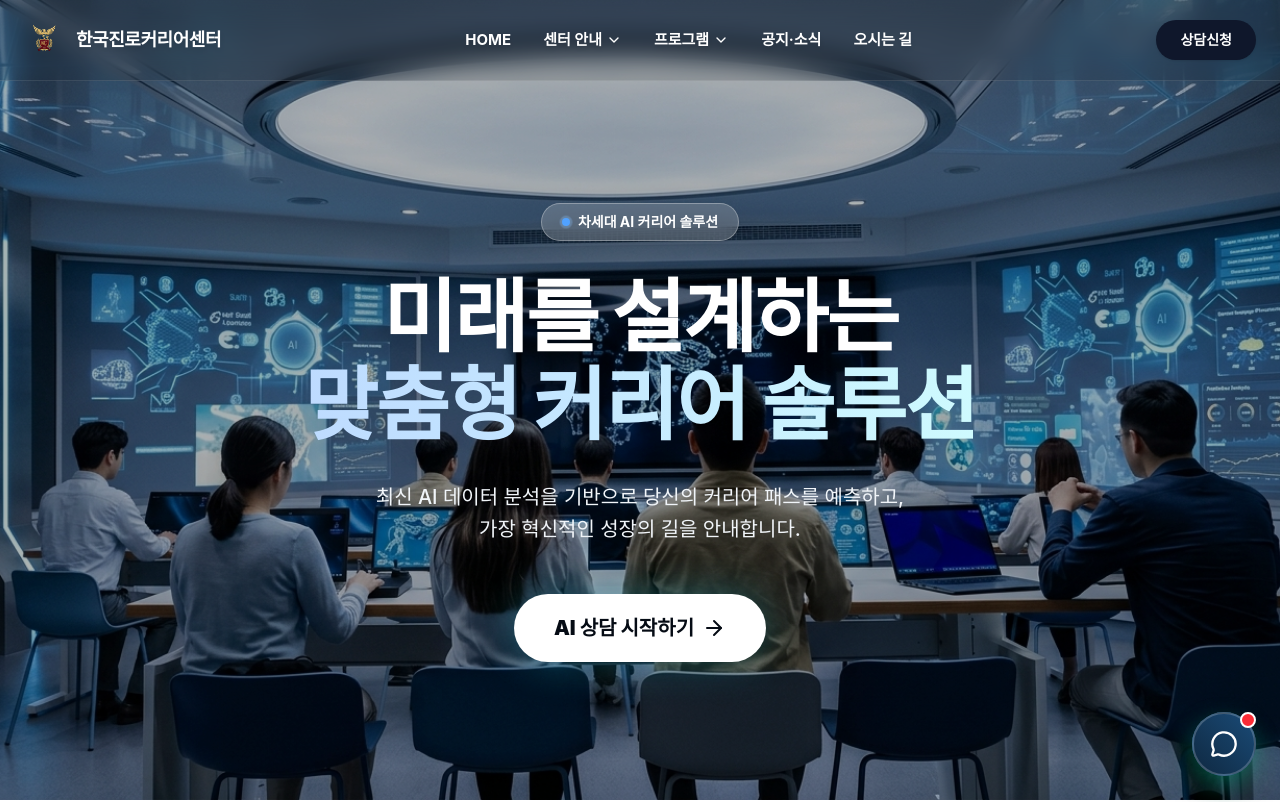
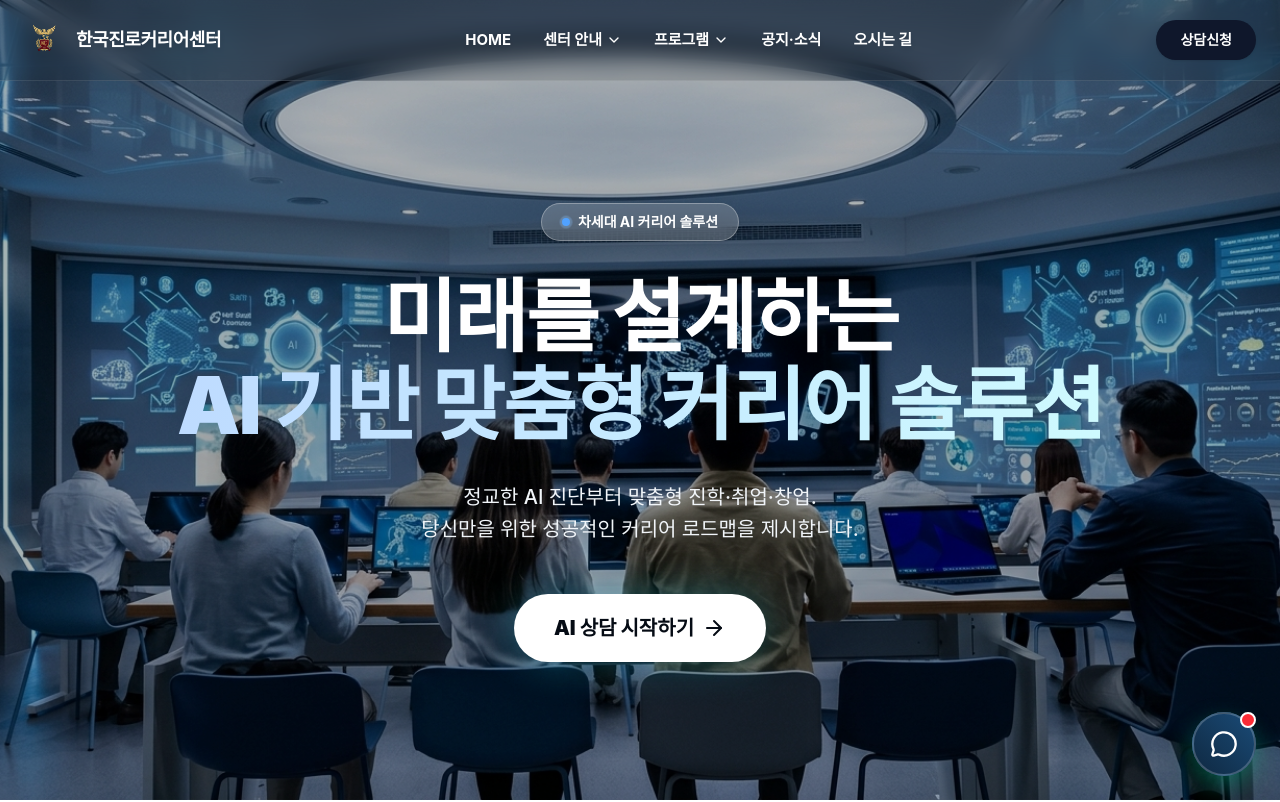
Before and after one commit to Minkkaeng/Korea-Career-Center, a React (Vite) app: page / in a window 1280 px wide. Shown: the top 802 px of the page. Built offline with nearby package versions, Linux system fonts and the light colour scheme.

Commit message:
feat: update hero section texts

```diff
--- a/src/pages/Home.tsx
+++ b/src/pages/Home.tsx
@@ -78,15 +78,15 @@ export default function Home() {
               className="text-5xl md:text-7xl lg:text-[80px] font-black leading-[1.1] tracking-tight break-keep mb-8 drop-shadow-2xl text-white"
             >
               미래를 설계하는<br/>
-              <span className="text-transparent bg-clip-text bg-gradient-to-r from-blue-200 to-cyan-100">맞춤형 커리어 솔루션</span>
+              <span className="text-transparent bg-clip-text bg-gradient-to-r from-blue-200 to-cyan-100">AI 기반 맞춤형 커리어 솔루션</span>
             </motion.h1>
 
             <motion.p
               initial="hidden" animate="visible" variants={fadeInUp} transition={{ delay: 0.2 }}
               className="text-lg md:text-xl text-slate-100 max-w-2xl font-medium break-keep mb-12 drop-shadow-lg leading-relaxed"
             >
-              최신 AI 데이터 분석을 기반으로 당신의 커리어 패스를 예측하고,<br className="hidden md:block" />
-              가장 혁신적인 성장의 길을 안내합니다.
+              정교한 AI 진단부터 맞춤형 진학·취업·창업.<br className="hidden md:block" />
+              당신만을 위한 성공적인 커리어 로드맵을 제시합니다.
             </motion.p>
 
             <motion.div initial="hidden" animate="visible" variants={fadeInUp} transition={{ delay: 0.3 }}>
--- /dev/null
+++ b/update-hero-text.cjs
@@ -0,0 +1,26 @@
+const fs = require('fs');
+
+let f = fs.readFileSync('src/pages/Home.tsx', 'utf8');
+
+const oldText1 = `미래를 설계하는<br/>
+              <span className="text-transparent bg-clip-text bg-gradient-to-r from-blue-200 to-cyan-100">맞춤형 커리어 솔루션</span>`;
+const newText1 = `미래를 설계하는<br/>
+              <span className="text-transparent bg-clip-text bg-gradient-to-r from-blue-200 to-cyan-100">AI 기반 맞춤형 커리어 솔루션</span>`;
+
+const oldText2 = `최신 AI 데이터 분석을 기반으로 당신의 커리어 패스를 예측하고,<br className="hidden md:block" />
+              가장 혁신적인 성장의 길을 안내합니다.`;
+const newText2 = `정교한 AI 진단부터 맞춤형 진학·취업·창업.<br className="hidden md:block" />
+              당신만을 위한 성공적인 커리어 로드맵을 제시합니다.`;
+
+f = f.replace(oldText1, newText1);
+f = f.replace(oldText2, newText2);
+
+// Handle CRLF if needed
+if (!f.includes(newText1)) {
+  const oldText1CR = oldText1.replace(/\\n/g, '\\r\\n');
+  f = f.replace(oldText1CR, newText1);
+  const oldText2CR = oldText2.replace(/\\n/g, '\\r\\n');
+  f = f.replace(oldText2CR, newText2);
+}
+
+fs.writeFileSync('src/pages/Home.tsx', f, 'utf8');
```
